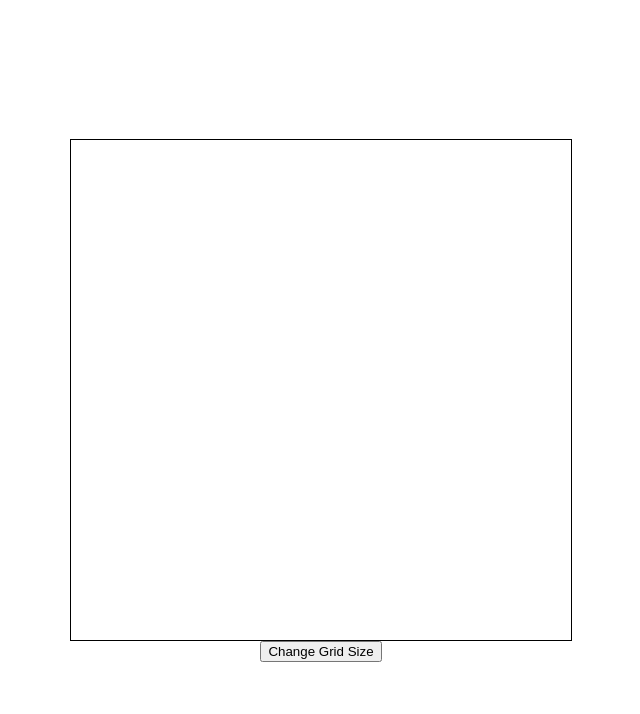
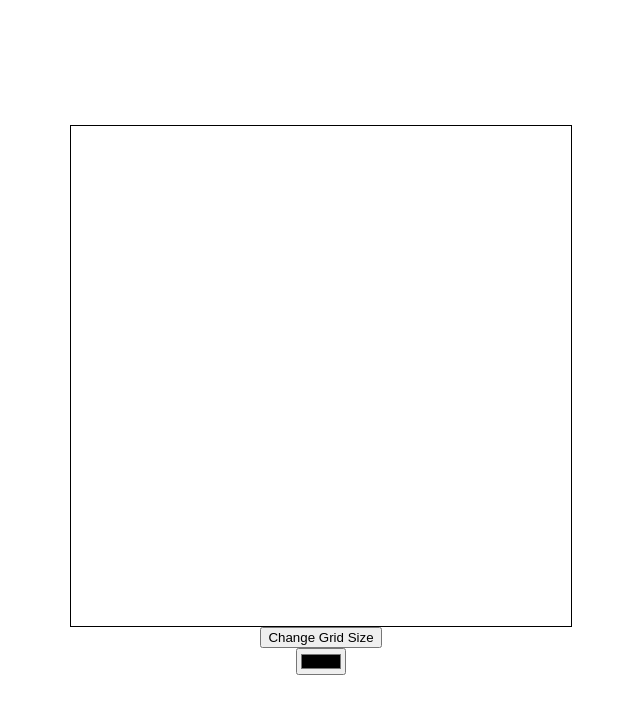
Before and after one commit to MatijaVukadinovic/etch-a-sketch, a plain HTML site: page index.html in a window 1280 px wide. Shown: the whole page, without its empty margins (319-959 px from the left). Drawn offline with Linux system fonts and the light colour scheme.

Commit message:
Add color input element

```diff
--- a/index.html
+++ b/index.html
@@ -11,6 +11,7 @@
     <main>
         <div class="container"></div>
         <button class="sizeBtn">Change Grid Size</button>
+        <input type="color" class="colorBtn" value="#000000">
     </main>
 </body>
 </html>
```
